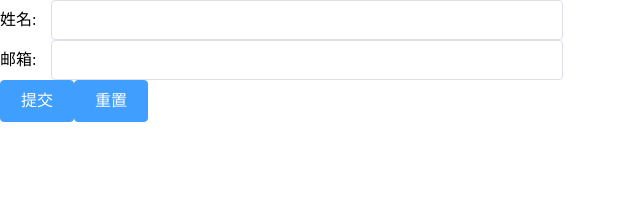
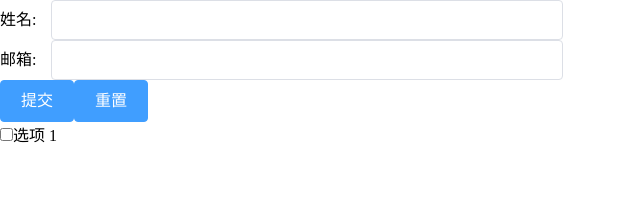
Before and after one commit to wangqianqian0228/qqw-ui, a Vue app: page / in a window 1280 px wide. Shown: the top 212 px of the page, without its empty margins (0-640 px from the left). Built offline with nearby package versions, Linux system fonts and the light colour scheme.

Commit message:
chenckbox组件初始化

```diff
--- a/src/App.vue
+++ b/src/App.vue
@@ -101,6 +101,10 @@
       <qqw-button type="primary" @click="handleSubmit">提交</qqw-button>
       <qqw-button type="primary" @click="handleReset">重置</qqw-button>
     </div>
+
+    <div>
+      <qqw-checkbox v-model="single">选项 1</qqw-checkbox>
+    </div>
   </div>
 </template>
 <script>
--- /dev/null
+++ b/src/packages/checkbox/checkbox.vue
@@ -0,0 +1,46 @@
+<!--  -->
+<template>
+  <label>
+    <span>
+      <input
+        type="checkbox"
+        :disabled="disabled"
+        :checked="currentValue"
+        @change="change"
+      />
+      <slot></slot>
+    </span>
+  </label>
+</template>
+
+<script>
+export default {
+  name: "qqw-checkbox",
+  props: {
+    value: {
+      type: Boolean,
+      default: false,
+    },
+    disabled: {
+      type: Boolean,
+      default: false,
+    },
+    currentValue: {
+      type: String,
+      default: "",
+    },
+  },
+  data() {
+    return {};
+  },
+
+  components: {},
+
+  computed: {},
+
+  mounted() {},
+
+  methods: {},
+};
+</script>
+<style lang="less"></style>
--- a/src/packages/index.js
+++ b/src/packages/index.js
@@ -7,6 +7,7 @@ import Dialog from './dialog/dialog.vue'
 import Input from './input/input.vue'
 import Switch from './switch/switch.vue'
 import Form from './form/form.vue'
+import checkBox from './checkbox/checkbox.vue'
 
 
 const componentsName = [
@@ -17,7 +18,8 @@ const componentsName = [
   Dialog,
   Input,
   Switch,
-  Form
+  Form,
+  checkBox
 ]
 const install = (Vue) => {
   componentsName.forEach((e) => {
```
